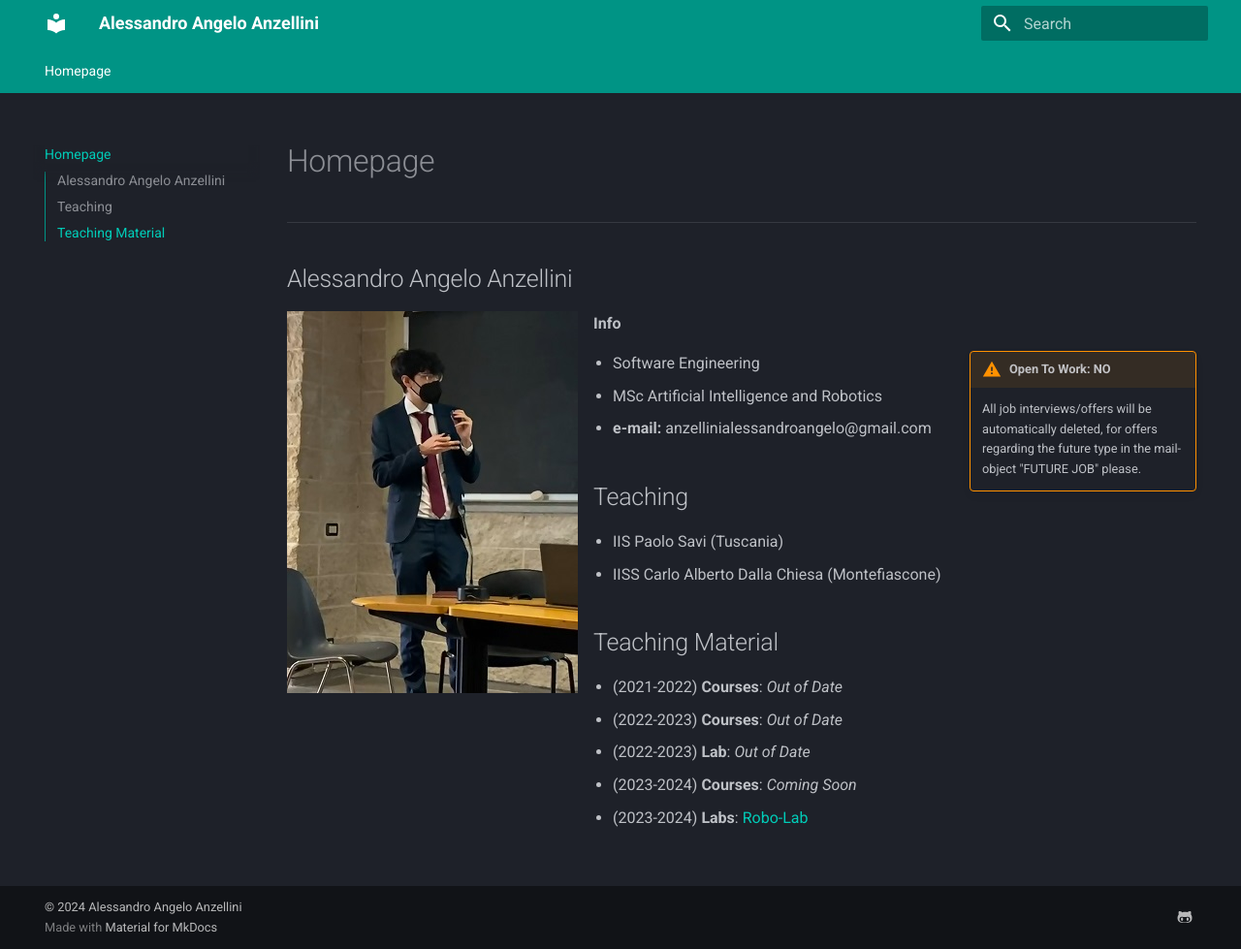
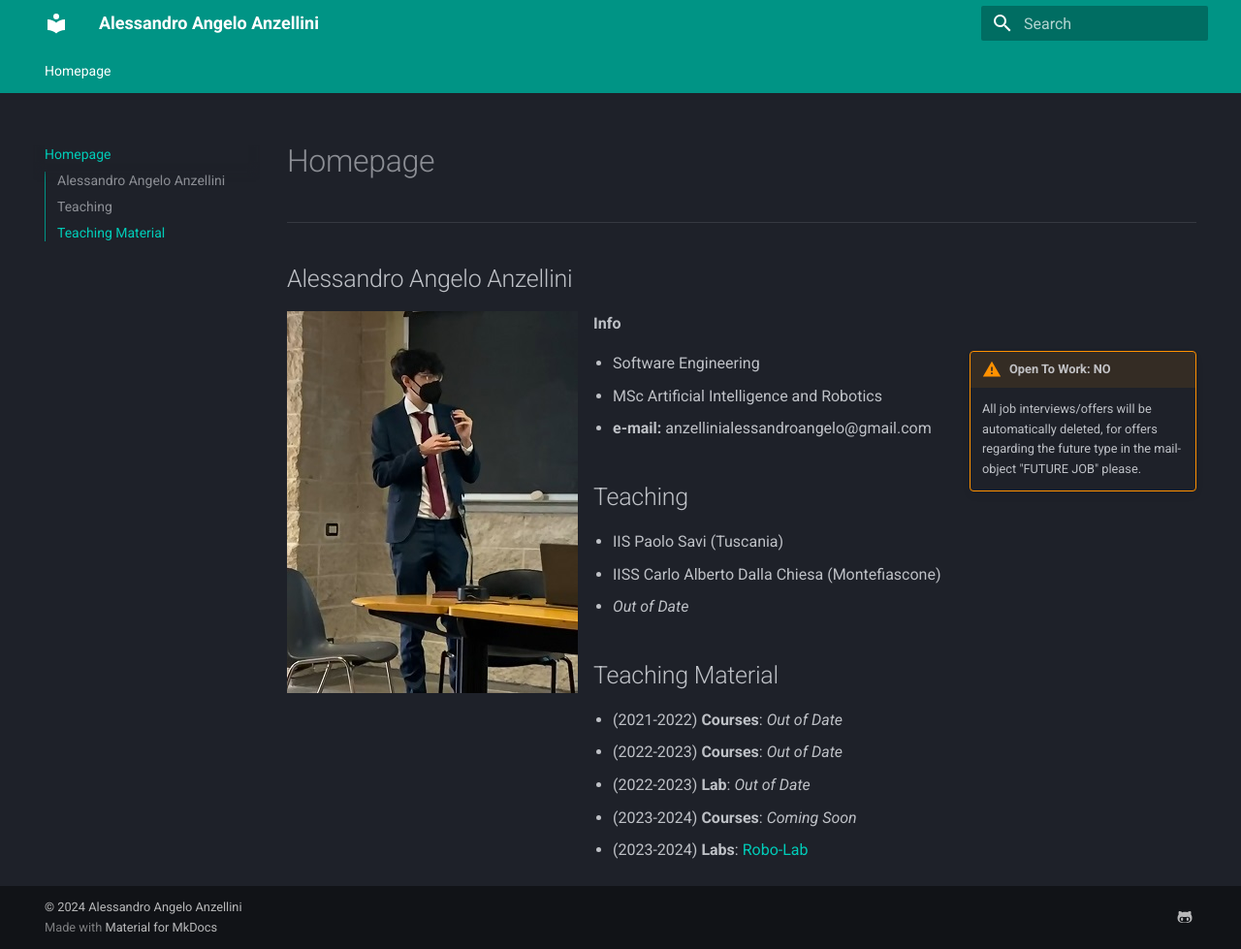
Before and after one commit to Alexanderis1/Teaching, an MkDocs documentation site: the page built from docs/index.md, in a window 1280 px wide and 979 px high. Shown: the whole window at 97% size. Built offline with MkDocs 1.6.1 and Material for MkDocs 9.7.7, drawn with Linux system fonts in a browser that asks for light colours.

Commit message:
Update index.md

```diff
--- a/docs/index.md
+++ b/docs/index.md
@@ -21,6 +21,7 @@
 
 - IIS Paolo Savi (Tuscania)
 - IISS Carlo Alberto Dalla Chiesa (Montefiascone)
+- *Out of Date*
 
 ## Teaching Material
 
```
